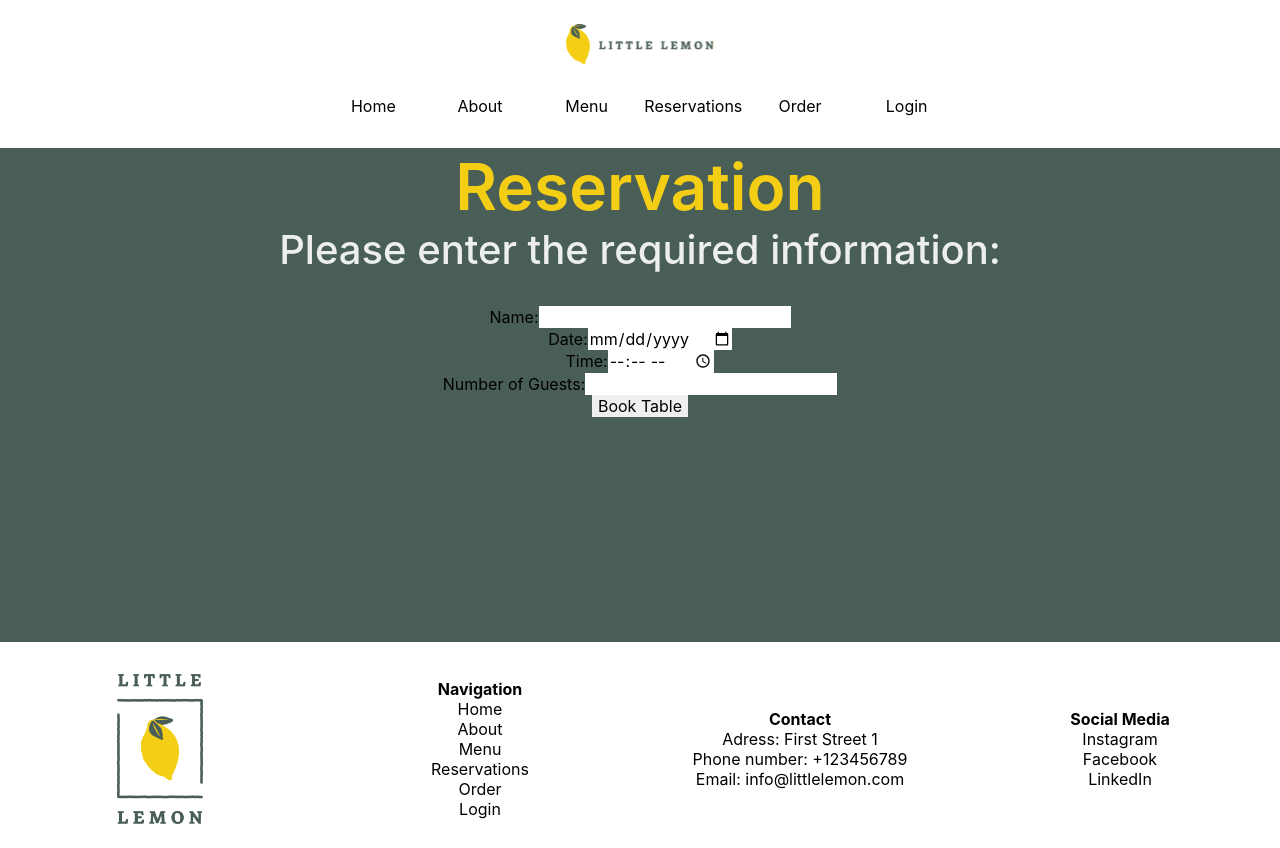
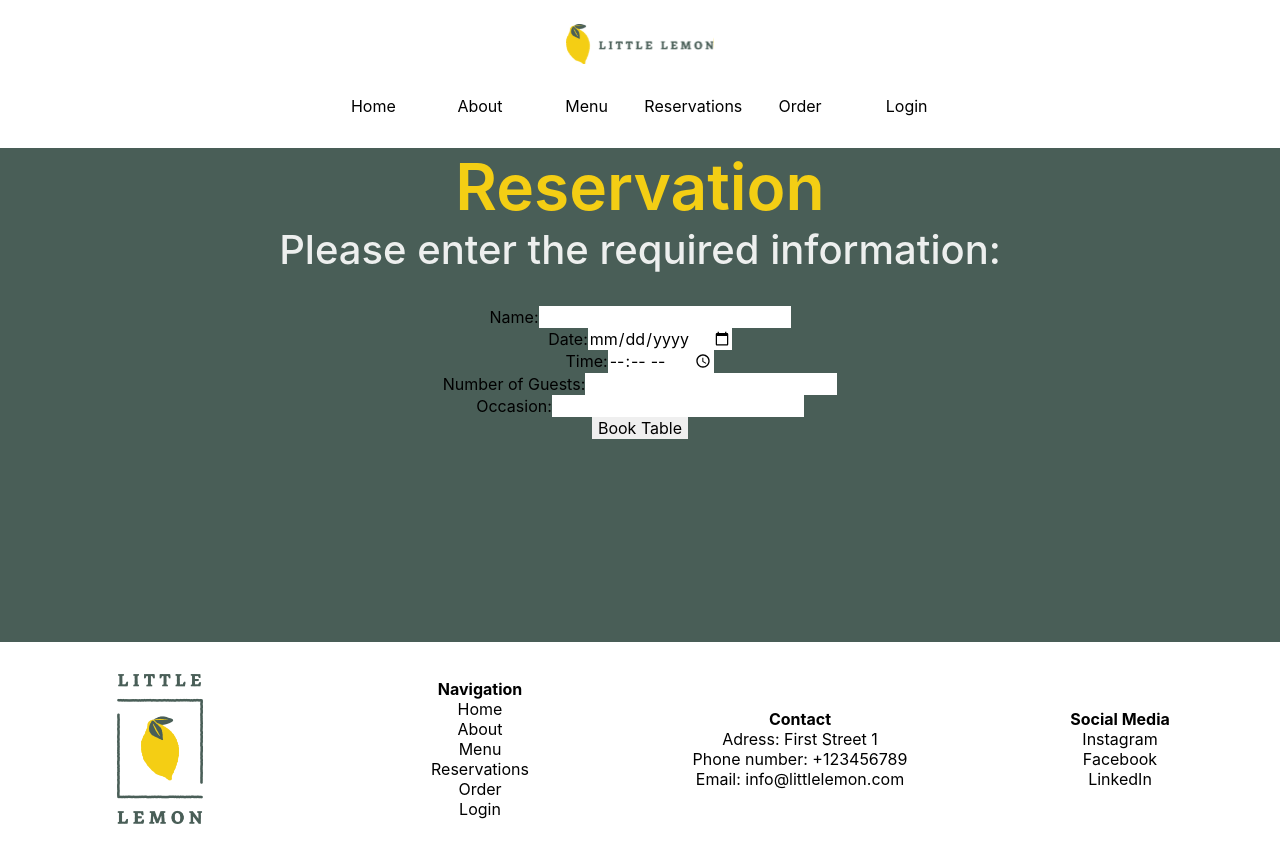
Before and after one commit to Yoschi95/little-lemon, a React (Create React App) app: page /Reservations in a window 1280 px wide. Built offline with nearby package versions, Linux system fonts and the light colour scheme.

Commit message:
Add occasion label

```diff
--- a/src/components/shared/ReservationForm.js
+++ b/src/components/shared/ReservationForm.js
@@ -11,34 +11,58 @@ const ReservationForm = () => {
 
   const [guests, setGuests] = useState('');
 
+  const [occasion, setOccasion] = useState('');
 
 
   const handleSubmit = (event) => {
 
     event.preventDefault();
-    console.log(`Submitting reservation for ${name} on ${date} at ${time} for ${guests} guests.`);
+    console.log(`Submitting reservation for ${name} on ${date} at ${time} for ${guests} guests. Occasion: ${occasion}.`);
 
   }
 
   return (
 
-    <form onSubmit={handleSubmit}><label>
+    <form onSubmit={handleSubmit}>
 
+      <label>
         Name:
+        <input type="text" value={name} onChange={(e) => setName(e.target.value)} required />
+      </label>
 
-        <input type="text" value={name} onChange={(e) => setName(e.target.value)} required /></label><br/><label>
+      <br/>
 
+      <label>
         Date:
+        <input type="date" value={date} onChange={(e) => setDate(e.target.value)} required />
+      </label>
 
-        <input type="date" value={date} onChange={(e) => setDate(e.target.value)} required /></label><br/><label>
+      <br/>
 
+      <label>
         Time:
+        <input type="time" value={time} onChange={(e) => setTime(e.target.value)} required />
+      </label>
 
-        <input type="time" value={time} onChange={(e) => setTime(e.target.value)} required /></label><br/><label>
+      <br/>
 
+      <label>
         Number of Guests:
+        <input type="number" value={guests} onChange={(e) => setGuests(e.target.value)} min="1" required />
+      </label>
 
-        <input type="number" value={guests} onChange={(e) => setGuests(e.target.value)} min="1" required /></label><br/><button type="submit">Book Table</button></form>
+      <br/>
+
+      <label>
+        Occasion:
+        <input type="text" value={occasion} onChange={(e) => setOccasion(e.target.value)} required />
+      </label>
+
+      <br/>
+
+      <button type="submit">Book Table</button>
+
+    </form>
 
   );
 
```
